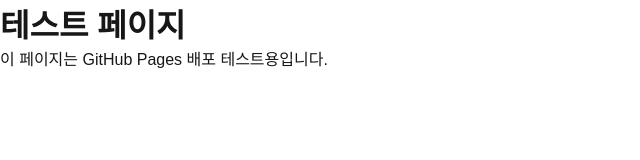
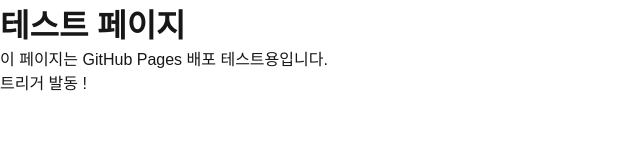
Before and after one commit to de0811/github-blog, a Next.js app: page / in a window 1280 px wide. Shown: the top 160 px of the page, without its empty margins (0-640 px from the left). Built offline with nearby package versions, Linux system fonts and the light colour scheme.

Commit message:
trigger GitHub Actions

```diff
--- a/src/app/page.tsx
+++ b/src/app/page.tsx
@@ -3,6 +3,7 @@
     <div>
       <h1>테스트 페이지</h1>
       <p>이 페이지는 GitHub Pages 배포 테스트용입니다.</p>
+      <p>트리거 발동 !</p>
     </div>
   );
 }
```
